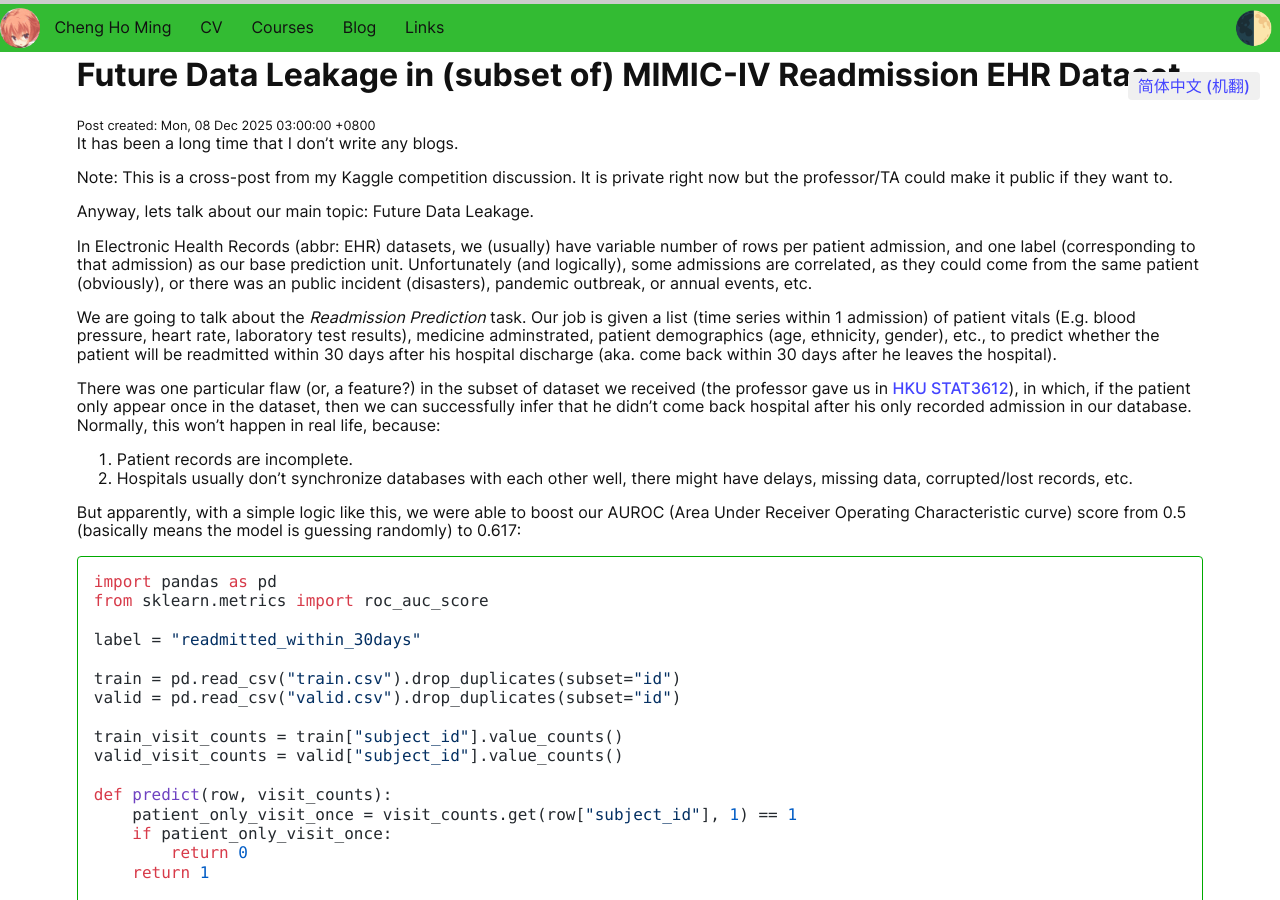
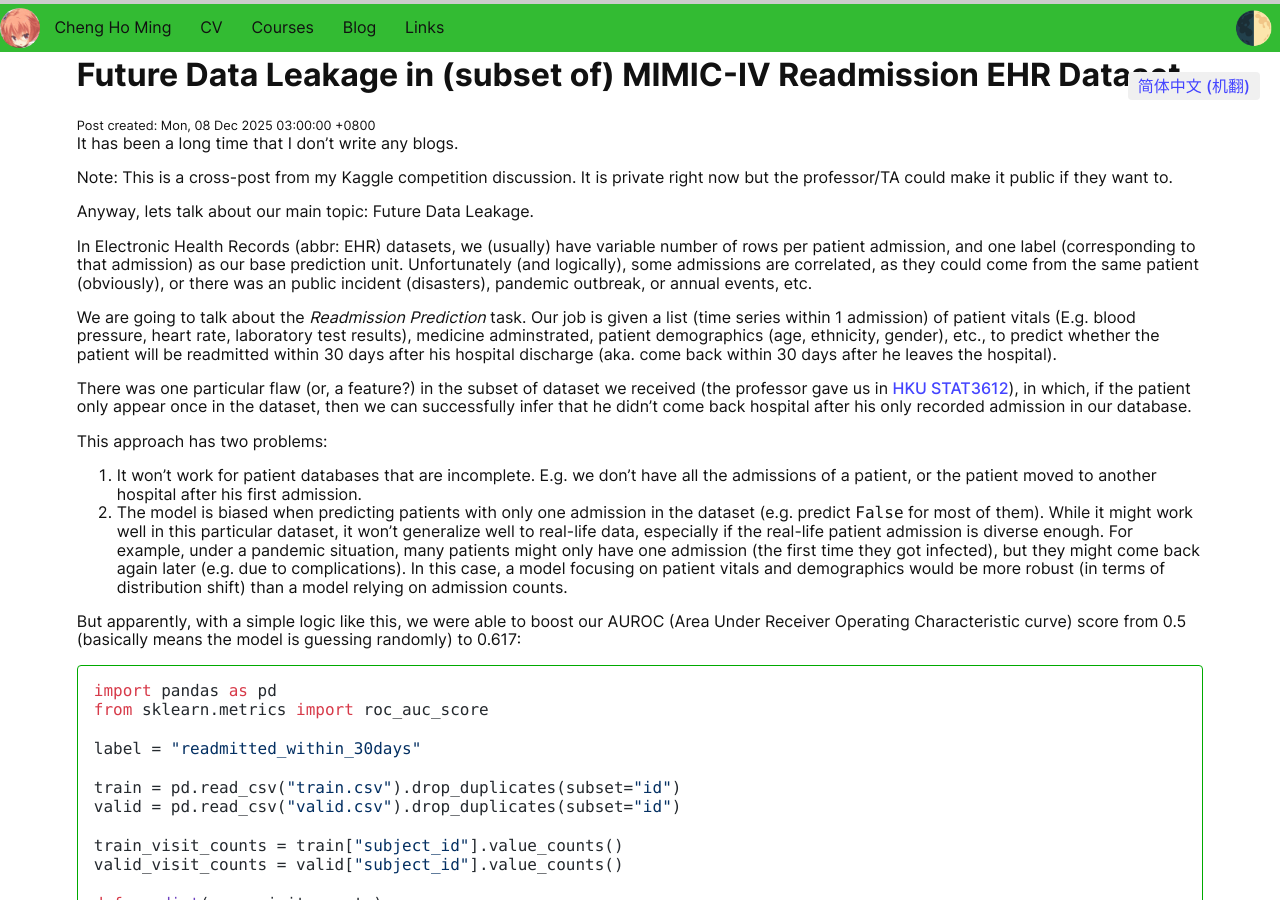
Before and after one commit to eric15342335/eric15342335.github.io, a Jekyll site: the page built from _posts/2025-12-08-Future-Data-Leakage.md, in a window 1280 px wide and 900 px high. Built offline with Jekyll 4.4.1, drawn with Linux system fonts in a browser that asks for light colours.

Commit message:
misc(blog): clarify a few things on the data leakage blog post

```diff
--- a/_posts/2025-12-08-Future-Data-Leakage.md
+++ b/_posts/2025-12-08-Future-Data-Leakage.md
@@ -15,10 +15,12 @@
 
 We are going to talk about the *Readmission Prediction* task. Our job is given a list (time series within 1 admission) of patient vitals (E.g. blood pressure, heart rate, laboratory test results), medicine adminstrated, patient demographics (age, ethnicity, gender), etc., to predict whether the patient will be readmitted within 30 days after his hospital discharge (aka. come back within 30 days after he leaves the hospital).
 
-There was one particular flaw (or, a feature?) in the subset of dataset we received (the professor gave us in [HKU STAT3612](https://webapp.science.hku.hk/sr4/servlet/enquiry?Type=Course&course_code=STAT3612)), in which, if the patient only appear once in the dataset, then we can successfully infer that he didn't come back hospital after his only recorded admission in our database. Normally, this won't happen in real life, because:
+There was one particular flaw (or, a feature?) in the subset of dataset we received (the professor gave us in [HKU STAT3612](https://webapp.science.hku.hk/sr4/servlet/enquiry?Type=Course&course_code=STAT3612)), in which, if the patient only appear once in the dataset, then we can successfully infer that he didn't come back hospital after his only recorded admission in our database.
 
-1. Patient records are incomplete.
-2. Hospitals usually don't synchronize databases with each other well, there might have delays, missing data, corrupted/lost records, etc.
+This approach has two problems:
+
+1. It won't work for patient databases that are incomplete. E.g. we don't have all the admissions of a patient, or the patient moved to another hospital after his first admission.
+2. The model is biased when predicting patients with only one admission in the dataset (e.g. predict `False` for most of them). While it might work well in this particular dataset, it won't generalize well to real-life data, especially if the real-life patient admission is diverse enough. For example, under a pandemic situation, many patients might only have one admission (the first time they got infected), but they might come back again later (e.g. due to complications). In this case, a model focusing on patient vitals and demographics would be more robust (in terms of distribution shift) than a model relying on admission counts.
 
 But apparently, with a simple logic like this, we were able to boost our AUROC (Area Under Receiver Operating Characteristic curve) score from 0.5 (basically means the model is guessing randomly) to 0.617:
 
```
